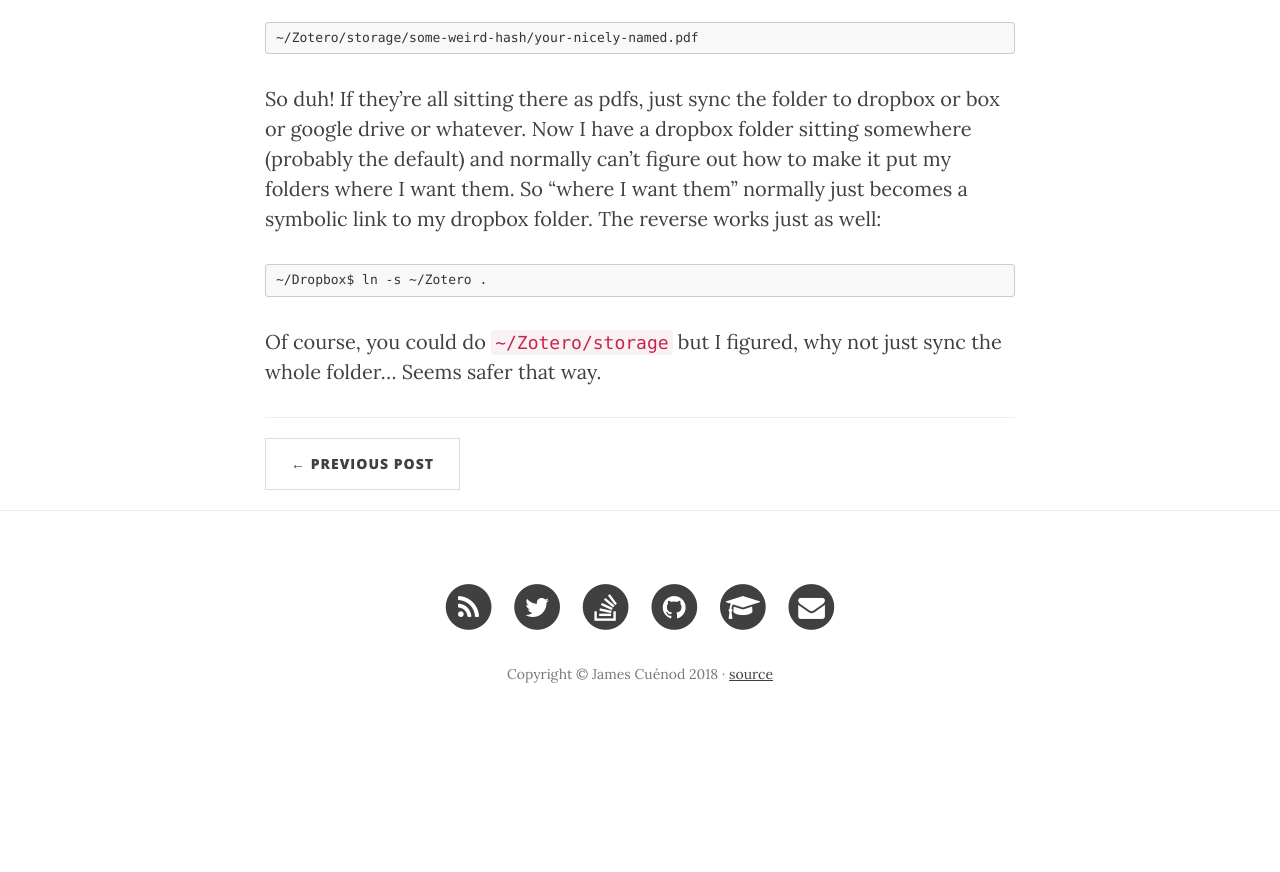
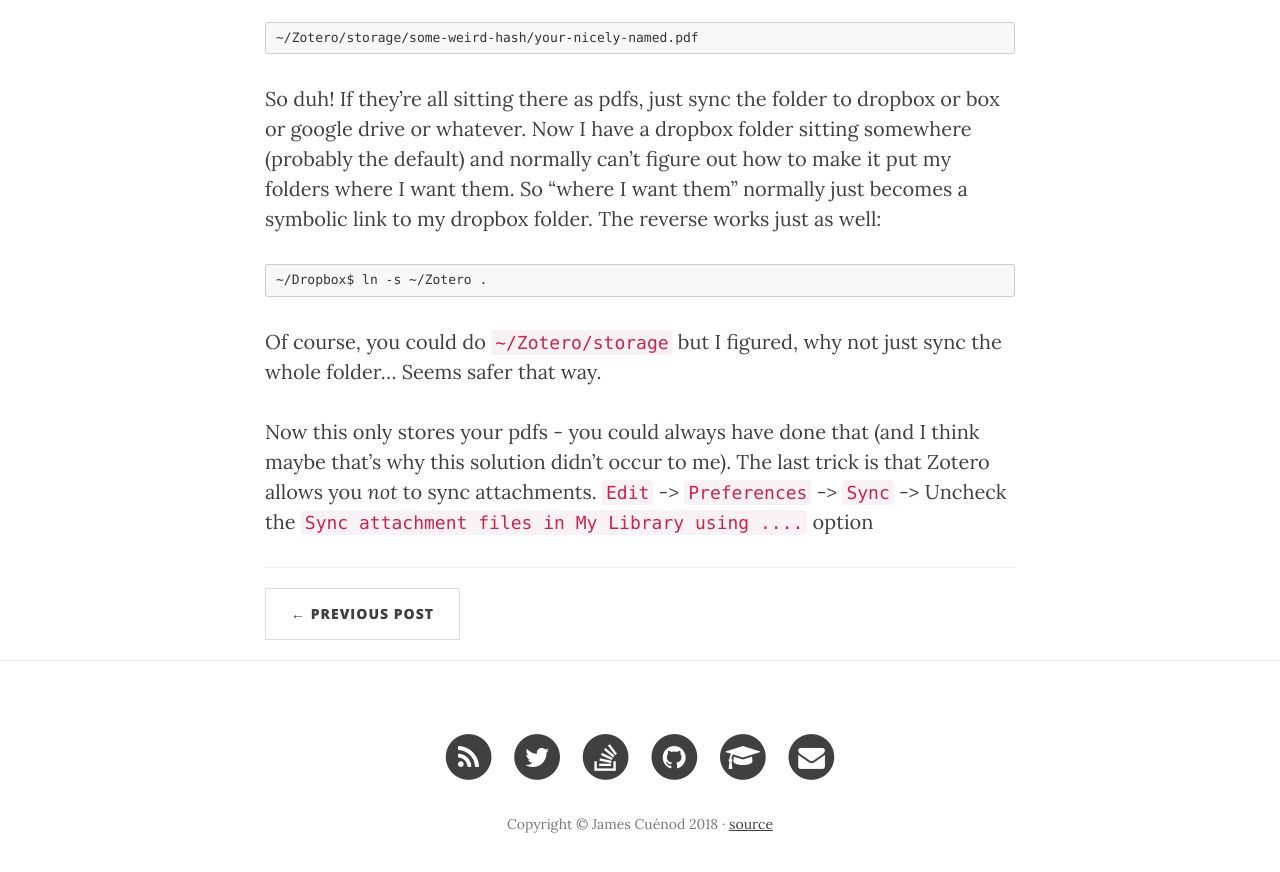
Before and after one commit to jcuenod/bibletech, a Jekyll site: the page built from _posts/2018-03-16-free-zotero-file-storage.md, in a window 1280 px wide and 900 px high, scrolled down 1374 px. Shown: the top 872 px of the window. Built offline with Jekyll 4.4.1, drawn with Linux system fonts in a browser that asks for light colours; nearby versions of some CDN libraries; before the commit the page ends 2124 px from its top, so only the background shows below that.

Commit message:
Added last bit of post (whoops)

```diff
--- a/_posts/2018-03-16-free-zotero-file-storage.md
+++ b/_posts/2018-03-16-free-zotero-file-storage.md
@@ -22,3 +22,5 @@ So duh! If they're all sitting there as pdfs, just sync the folder to dropbox or
 	~/Dropbox$ ln -s ~/Zotero .
 
 Of course, you could do `~/Zotero/storage` but I figured, why not just sync the whole folder... Seems safer that way.
+
+Now this only stores your pdfs - you could always have done that (and I think maybe that's why this solution didn't occur to me). The last trick is that Zotero allows you *not* to sync attachments. `Edit` -> `Preferences` -> `Sync` -> Uncheck the `Sync attachment files in My Library using ....` option
```
